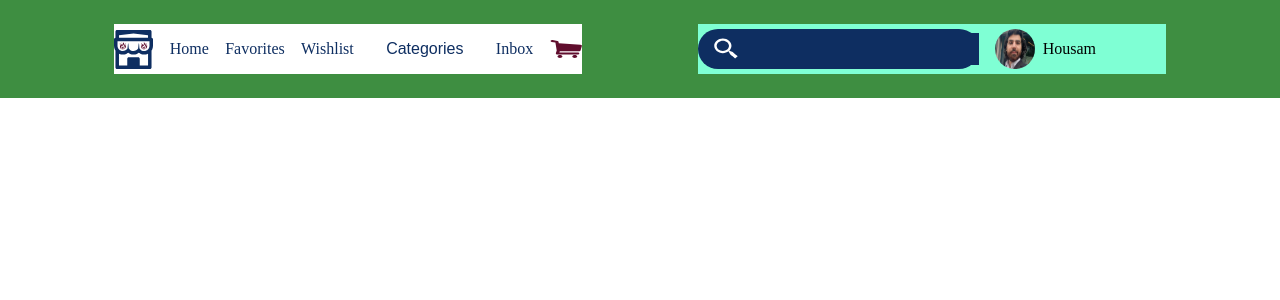
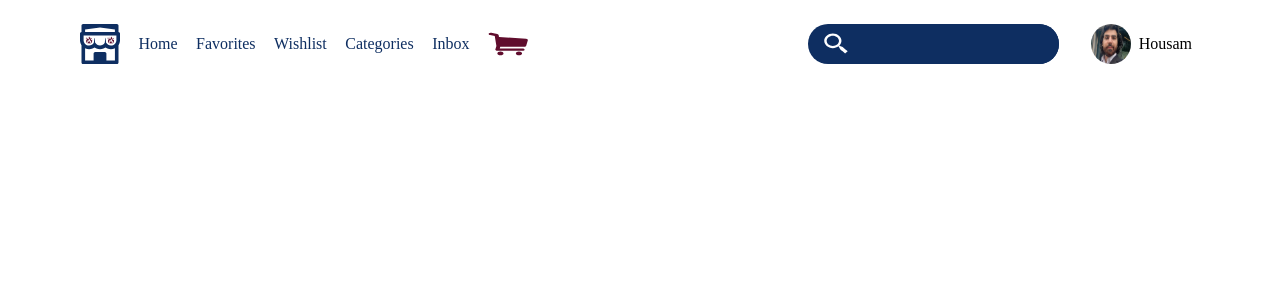
Before and after one commit to JawadElSayed/e-commerce_website, a PHP site: page /client.html in a window 1280 px wide. Shown: the top 300 px of the page. Run offline with PHP 8.4, Linux system fonts and the light colour scheme.

Commit message:
Finished styling the navigation bar

```diff
--- a/client.css
+++ b/client.css
@@ -10,27 +10,40 @@
 
 .nav-container {
   display: flex;
-  padding: 3vh 7vh;
-  justify-content: space-around;
-  background-color: #3e8e41;
+  padding: 3vh 0vh;
+  margin: 0 10vh;
+  justify-content: space-between;
 }
 
 .main-menu {
   display: flex;
-  background-color: white;
   width: 40%;
   align-items: center;
   justify-content: space-between;
 }
 
+.main-menu > img {
+  height: 5vh;
+  width: 5vh;
+}
+
+.main-menu > img:hover {
+  cursor: pointer;
+}
 .main-menu > p {
   color: #0e2e61;
+  font-size: 1rem;
+}
+
+.main-menu > p:hover {
+  color: #600d2d;
+  cursor: pointer;
 }
 .search-profile {
   display: flex;
-  background-color: aquamarine;
-  width: 40%;
+  width: 35%;
   align-items: center;
+  justify-content: space-between;
 }
 
 /* main-menu */
@@ -39,10 +52,14 @@
 .dropbtn {
   background-color: white;
   color: #0e2e61;
-  padding: 16px;
-  font-size: 16px;
   border: none;
   cursor: pointer;
+  font-size: 1rem;
+  font-family: "Times New Roman", Times, serif;
+}
+
+.dropbtn:hover {
+  color: #600d2d;
 }
 
 .dropdown {
@@ -66,6 +83,7 @@
   padding: 12px 16px;
   text-decoration: none;
   display: block;
+  /* text-align: center; */
 }
 
 /* Change color of dropdown links on hover */
@@ -80,7 +98,6 @@
 
 /* Change the background color of the dropdown button when the dropdown content is shown */
 .dropdown:hover .dropbtn {
-  background-color: #3e8e41;
 }
 
 /* Search bar */
@@ -95,9 +112,9 @@
   display: flex;
   border-radius: 20px;
   height: 5vh;
-  margin-right: 2vh;
+  margin-right: 4vh;
   align-items: center;
-  width: 60%;
+  width: 70%;
 }
 
 #search-icon {
@@ -109,17 +126,26 @@
 
 .search > input {
   background-color: #0e2e61;
-  width: 80%;
+  width: 100%;
   border: none;
-  height: 4vh;
+  border-radius: 0px 20px 20px 0px;
+  height: 5vh;
+  color: white;
+}
+
+.search > input:focus,
+.search > input:valid {
+  outline: none;
 }
 
 /* profile */
 .profile {
   display: flex;
-  width: 30%;
+  width: auto;
   align-items: center;
+  margin-right: 1vh;
 }
+
 .profile > p {
   margin-left: 1vh;
 }
--- a/client.html
+++ b/client.html
@@ -37,5 +37,7 @@
         </div>
       </div>
     </div>
+    <div class="main-content"></div>
+    <div class="footer"></div>
   </body>
 </html>
```
